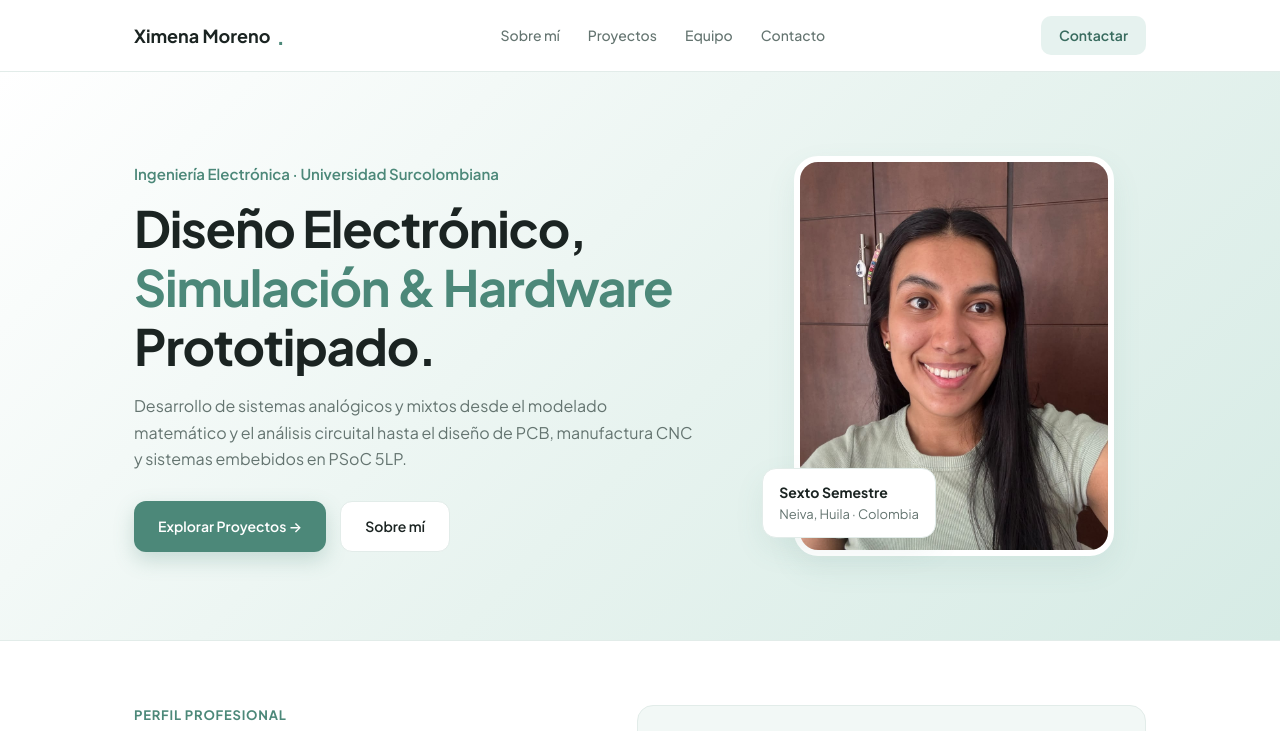
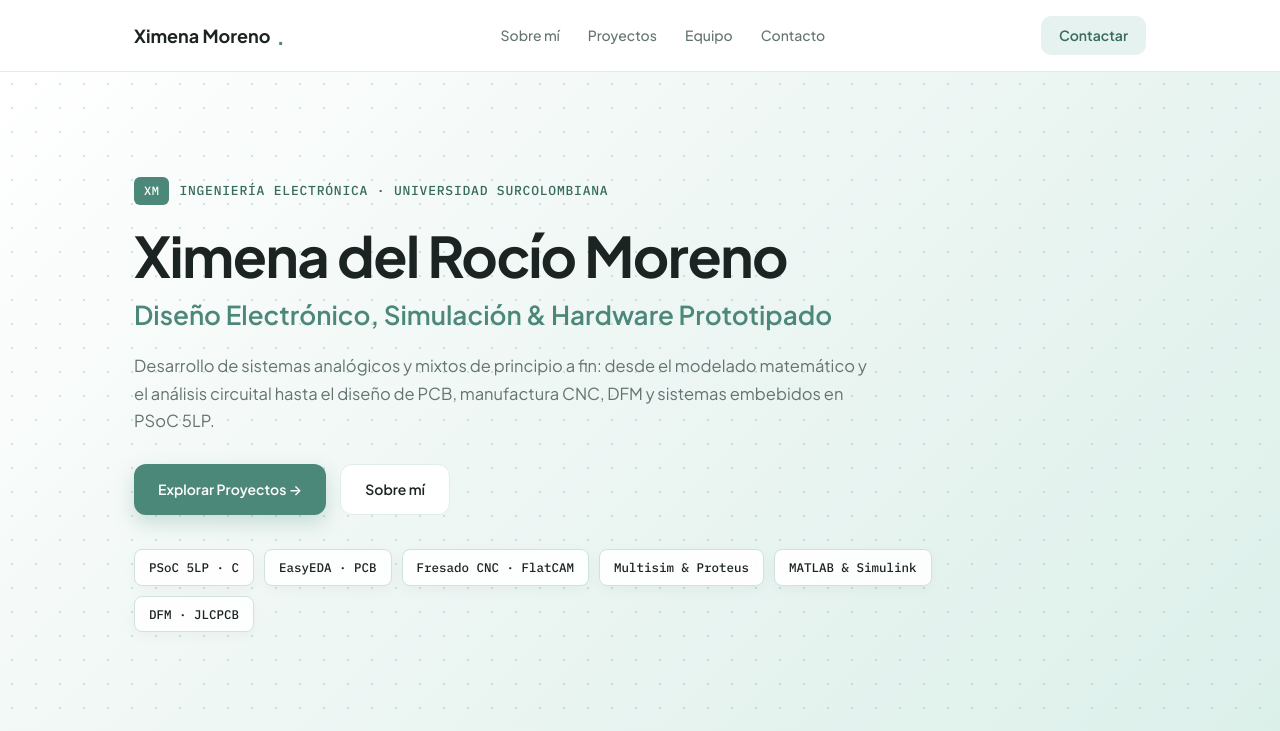
Before and after one commit to ximenamoreno24/portafolio-analogica, a plain HTML site: page index.html in a window 1280 px wide. Shown: the top 731 px of the page. Drawn offline with Linux system fonts and the light colour scheme.

Commit message:
Refactor hero section styles and layout
Updated styles and structure for hero section and tags.

```diff
--- a/index.html
+++ b/index.html
@@ -11,7 +11,7 @@
 :root {
   --bg: #ffffff;
   --bg-mint: #f2f8f6;
-  --mint-grad: linear-gradient(135deg, #ffffff 0%, #e7f3ef 55%, #d6ebe5 100%);
+  --mint-grad: linear-gradient(135deg, #ffffff 0%, #ebf5f2 55%, #dcf0ea 100%);
   --surface: #ffffff;
   --ink: #1b2422;
   --mut: #647470;
@@ -39,8 +39,8 @@ img { max-width: 100%; display: block; }
 a { color: var(--acc); text-decoration: none; transition: all 0.2s ease; }
 a:hover { color: var(--acc-dark); }
 
-h1, h2, h3, h4 { font-weight: 700; line-height: 1.18; letter-spacing: -0.025em; margin: 0; }
-h1 { font-size: clamp(34px, 4.6vw, 50px); }
+h1, h2, h3, h4 { font-weight: 700; line-height: 1.15; letter-spacing: -0.025em; margin: 0; }
+h1 { font-size: clamp(36px, 5vw, 56px); }
 h2 { font-size: clamp(26px, 3.2vw, 34px); }
 h3 { font-size: 18px; margin-bottom: 8px; }
 p { margin: 0 0 14px; max-width: 68ch; }
@@ -87,33 +87,66 @@ nav .wrap {
 }
 .nav-cta:hover { background: var(--acc); color: #fff; }
 
-/* HERO CON FOTO */
+/* HERO EDITORIAL CON TRAMA DE PUNTOS Y CHIPS */
 .hero-sec {
-  padding: clamp(48px, 7vw, 84px) 0;
-  background: var(--mint-grad);
+  padding: clamp(60px, 9vw, 104px) 0;
+  background-color: #f4faf8;
+  background-image:
+    radial-gradient(rgba(76, 136, 121, 0.22) 1.25px, transparent 1.25px),
+    var(--mint-grad);
+  background-size: 24px 24px, 100% 100%;
   border-bottom: 1px solid var(--rule);
 }
-.hero-grid {
-  display: grid;
-  grid-template-columns: 1.25fr 0.85fr;
-  gap: clamp(32px, 5vw, 64px);
+.hero-single {
+  max-width: 860px;
+}
+.hero-badge-row {
+  display: inline-flex;
   align-items: center;
+  gap: 10px;
+  margin-bottom: 18px;
+}
+.hero-badge {
+  background: var(--acc);
+  color: #ffffff;
+  font-family: "IBM Plex Mono", monospace;
+  font-size: 12px;
+  font-weight: 500;
+  padding: 4px 10px;
+  border-radius: 6px;
+  letter-spacing: 0.04em;
 }
 .hero-kicker {
-  display: inline-block;
-  font-size: 15px;
+  font-family: "IBM Plex Mono", monospace;
+  font-size: 13px;
+  font-weight: 500;
+  text-transform: uppercase;
+  letter-spacing: 0.06em;
+  color: var(--acc-dark);
+}
+.hero-name {
+  color: var(--ink);
+  margin-bottom: 10px;
+}
+.hero-subtitle {
+  font-size: clamp(20px, 2.6vw, 26px);
   font-weight: 600;
   color: var(--acc);
-  margin-bottom: 12px;
+  line-height: 1.35;
+  margin-bottom: 20px;
 }
-.hero-title span { color: var(--acc); }
 .hero-desc {
-  font-size: 16px;
+  font-size: 16.5px;
   color: var(--mut);
-  margin: 18px 0 28px;
-  max-width: 56ch;
+  margin: 0 0 30px;
+  max-width: 62ch;
 }
-.hero-actions { display: flex; gap: 14px; flex-wrap: wrap; }
+.hero-actions {
+  display: flex;
+  gap: 14px;
+  flex-wrap: wrap;
+  margin-bottom: 34px;
+}
 .btn-primary {
   background: var(--acc);
   color: #ffffff;
@@ -141,41 +174,25 @@ nav .wrap {
 }
 .btn-outline:hover { border-color: var(--acc); color: var(--acc); }
 
-.hero-visual {
-  position: relative;
+.hero-tags {
   display: flex;
-  justify-content: center;
+  flex-wrap: wrap;
+  gap: 10px;
+  list-style: none;
+  padding: 0;
+  margin: 0;
 }
-.foto-frame {
-  width: 100%;
-  max-width: 320px;
-  aspect-ratio: 4/5;
-  border-radius: 24px;
-  background: #ffffff;
-  border: 6px solid #ffffff;
-  box-shadow: var(--shadow-md);
-  display: grid;
-  place-items: center;
-  font-size: 64px;
-  font-weight: 700;
-  color: var(--acc);
-  overflow: hidden;
+.hero-tags li {
+  background: rgba(255, 255, 255, 0.9);
+  border: 1px solid #cfe2dc;
+  color: var(--ink);
+  font-family: "IBM Plex Mono", monospace;
+  font-size: 12.5px;
+  font-weight: 500;
+  padding: 7px 14px;
+  border-radius: 8px;
+  box-shadow: var(--shadow-sm);
 }
-.foto-frame img { width: 100%; height: 100%; object-fit: cover; }
-
-.floating-pill {
-  position: absolute;
-  bottom: 18px;
-  left: 0;
-  background: #ffffff;
-  border: 1px solid var(--rule);
-  border-radius: 14px;
-  padding: 12px 16px;
-  box-shadow: var(--shadow-md);
-  font-size: 13px;
-}
-.floating-pill strong { display: block; color: var(--ink); font-size: 14px; }
-.floating-pill span { color: var(--mut); }
 
 /* SECCIÓN SOBRE MÍ */
 .about-sec {
@@ -527,9 +544,7 @@ dialog::backdrop { background: rgba(15, 25, 22, 0.72); backdrop-filter: blur(4px
 #lightbox p { padding: 14px 20px; margin: 0; font-size: 14px; text-align: center; color: var(--mut); }
 
 @media (max-width: 860px) {
-  .hero-grid, .about-grid, .two-col { grid-template-columns: 1fr; }
-  .hero-visual { order: -1; justify-content: flex-start; }
-  .foto-frame { max-width: 240px; }
+  .about-grid, .two-col { grid-template-columns: 1fr; }
 }
 </style>
 </head>
@@ -548,27 +563,29 @@ dialog::backdrop { background: rgba(15, 25, 22, 0.72); backdrop-filter: blur(4px
   </div>
 </nav>
 
-<!-- PORTADA CON FOTO -->
+<!-- PORTADA EDITORIAL SIN FOTO (ESTILO INGENIERÍA) -->
 <section class="hero-sec">
-  <div class="wrap hero-grid">
-    <div>
-      <span class="hero-kicker">Ingeniería Electrónica · Universidad Surcolombiana</span>
-      <h1 class="hero-title">Diseño Electrónico, <span>Simulación &amp; Hardware</span> Prototipado.</h1>
-      <p class="hero-desc">Desarrollo de sistemas analógicos y mixtos desde el modelado matemático y el análisis circuital hasta el diseño de PCB, manufactura CNC y sistemas embebidos en PSoC 5LP.</p>
+  <div class="wrap">
+    <div class="hero-single">
+      <div class="hero-badge-row">
+        <span class="hero-badge">XM</span>
+        <span class="hero-kicker">Ingeniería Electrónica · Universidad Surcolombiana</span>
+      </div>
+      <h1 class="hero-name">Ximena del Rocío Moreno</h1>
+      <div class="hero-subtitle">Diseño Electrónico, Simulación &amp; Hardware Prototipado</div>
+      <p class="hero-desc">Desarrollo de sistemas analógicos y mixtos de principio a fin: desde el modelado matemático y el análisis circuital hasta el diseño de PCB, manufactura CNC, DFM y sistemas embebidos en PSoC 5LP.</p>
       <div class="hero-actions">
         <a href="#proyectos" class="btn-primary">Explorar Proyectos →</a>
         <a href="#sobre-mi" class="btn-outline">Sobre mí</a>
       </div>
-    </div>
-
-    <div class="hero-visual">
-      <div class="foto-frame" id="foto">
-        <img src="img/perfil.jpeg" alt="Ximena del Rocío Moreno">
-      </div>
-      <div class="floating-pill">
-        <strong>Sexto Semestre</strong>
-        <span>Neiva, Huila · Colombia</span>
-      </div>
+      <ul class="hero-tags">
+        <li>PSoC 5LP · C</li>
+        <li>EasyEDA · PCB</li>
+        <li>Fresado CNC · FlatCAM</li>
+        <li>Multisim &amp; Proteus</li>
+        <li>MATLAB &amp; Simulink</li>
+        <li>DFM · JLCPCB</li>
+      </ul>
     </div>
   </div>
 </section>
@@ -1074,7 +1091,7 @@ dialog::backdrop { background: rgba(15, 25, 22, 0.72); backdrop-filter: blur(4px
   </div>
 </section>
 
-<!-- SECCIÓN DE CONTACTO AL FINAL (SIN INSTAGRAM) -->
+<!-- SECCIÓN DE CONTACTO AL FINAL -->
 <section class="contact-sec" id="contacto">
   <div class="wrap">
     <span class="sec-label">Canales Directos</span>
```
